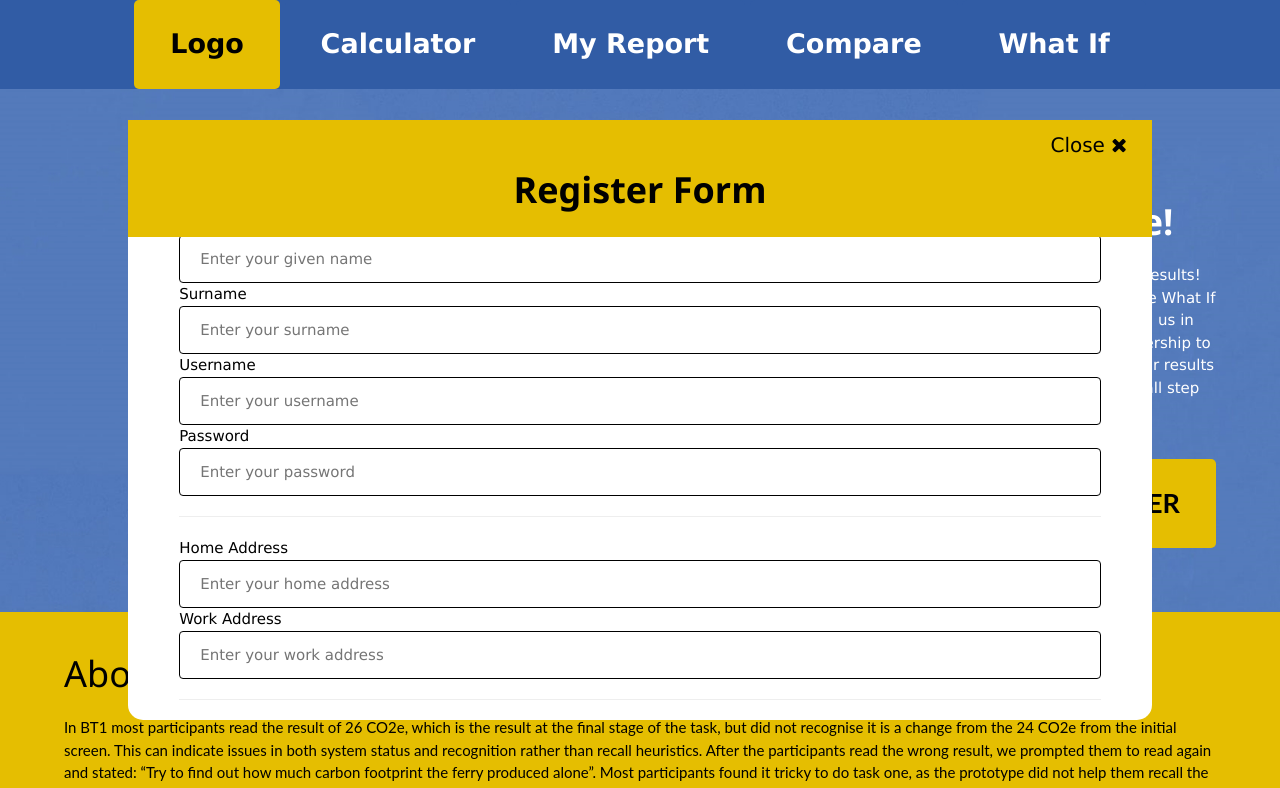
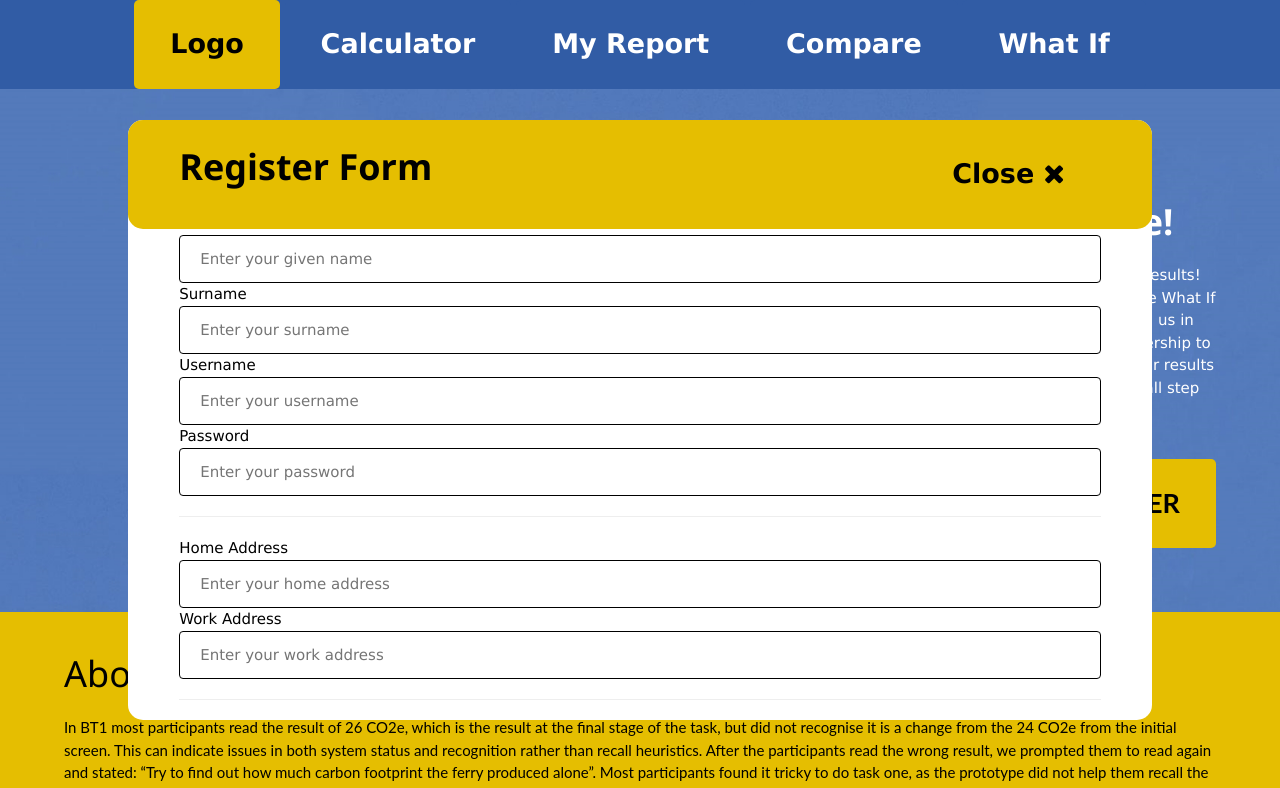
Before and after one commit to nancy111573/Carbon_Tiptoe_hi_fi, a plain HTML site: page index.html in a window 1280 px wide. Both pictures are taken after a click on the button "REGISTER". Shown: the top 788 px of the page. Drawn offline with nearby package versions, Linux system fonts and the light colour scheme.

Commit message:
fixed register form header

```diff
--- a/index.css
+++ b/index.css
@@ -64,8 +64,10 @@ input:focus {
 
 .close {
     float: right;
-    margin-right: 25px;
+    margin-right: 5%;
     font-size: 20px;
+    background-color: transparent;
+    color: #000;
 }
 .close:hover {
     color: #fff;
--- a/index.html
+++ b/index.html
@@ -67,16 +67,15 @@
         </div>
 
         <div class="ct-form" id="ct-form">
-            <div style="background-color: #E5BE01; position: fixed; width: 80%; padding: 10px 0; border-radius:">
-                <a
+            <div style="background-color: #E5BE01; position: fixed; width: 80%; padding: 10px 0; border-radius: 15px;">
+                <button
                     onclick="closeForm();"
                     class="close"
                 >
                     Close
                     <i class="w3-transparent fa fa-close"></i>
-                </a>
-                <br>
-                <h1 style="width: 100%; text-align: center; font-weight: bold;">
+                </button>
+                <h1 style="width: 100%; padding-left: 5%; margin-top: 1%; font-weight: bold;">
                     Register Form
                 </h1>
             </div>
```
